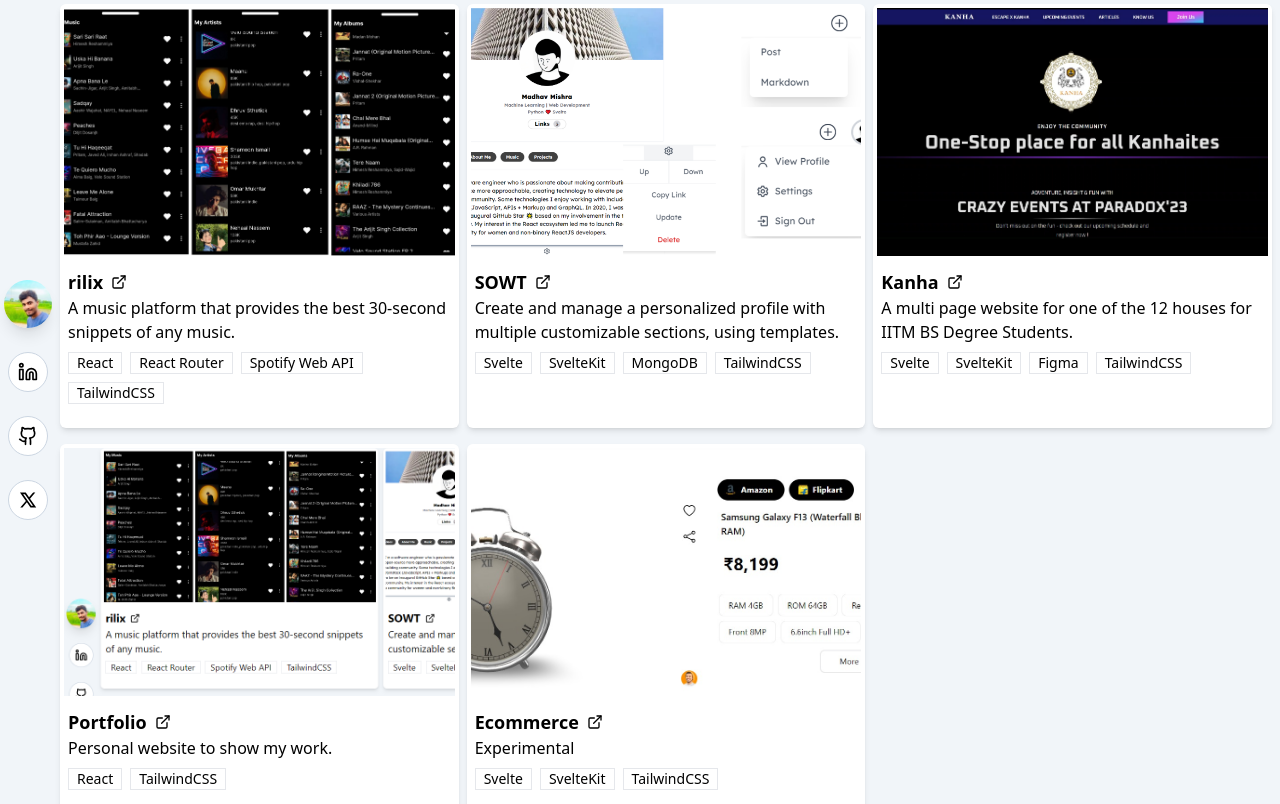
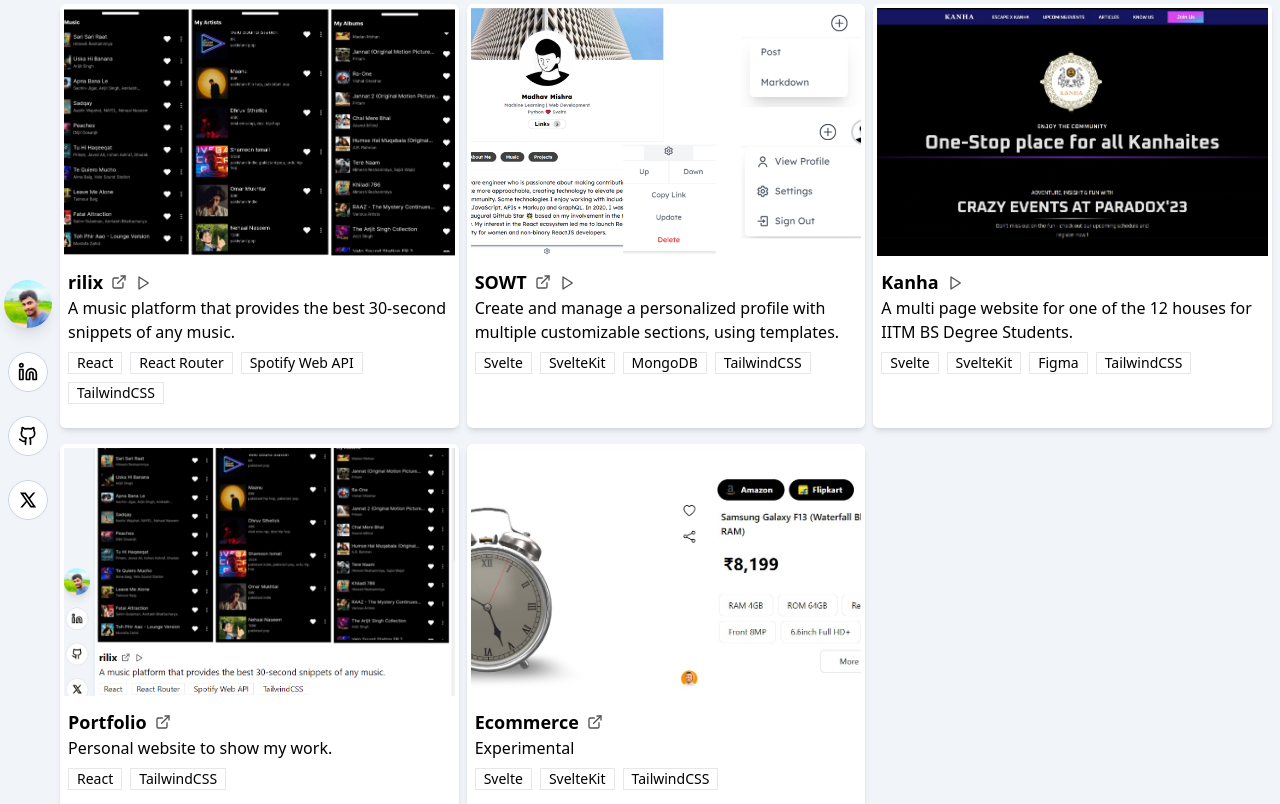
Before and after one commit to madhav240/madhav240.github.io, a React (Vite) app: page / in a window 1280 px wide. Built offline with nearby package versions, Linux system fonts and the light colour scheme.

Commit message:
intial commit

```diff
--- a/index.html
+++ b/index.html
@@ -7,10 +7,10 @@
 
     <meta property="og:title" content="Madhav Mishra" />
     <meta property="og:url" content="https://madhav240.github.io/" />
-    <meta property="og:image" content="/images/madhav.jpg" />
+    <meta property="og:image" content="/images/portfolio.jpg" />
 
     <meta name="twitter:title" content="Madhav Mishra" />
-    <meta name="twitter:image" content="/images/madhav.jpg" />
+    <meta name="twitter:image" content="/images/portfolio.jpg" />
     <meta name="twitter:card" content="summary_large_image" />
   </head>
   <body class="bg-slate-100 overflow-hidden">
--- a/src/App.jsx
+++ b/src/App.jsx
@@ -59,13 +59,7 @@ function App() {
         <ProfileCard />
         <div className="grid md:grid-cols-3 gap-x-2 gap-y-4 mt-1 pr-1 pl-14 pb-6 overflow-y-auto h-dvh">
           {data.map((e, id) => (
-            // <div
-            //   key={id}
-            //   className="cursor-pointer h-fit"
-            //   onClick={() => setSelectedCard(e)}
-            // >
             <Card props={e} key={id} />
-            // </div>
           ))}
         </div>
       </div>
--- a/src/components/Card.jsx
+++ b/src/components/Card.jsx
@@ -1,16 +1,23 @@
-import { ExternalLink } from "lucide-react";
+import { ExternalLink, Play } from "lucide-react";
 
 export default function Card({ props, setSelectedCard }) {
   return (
     <>
       <div className="bg-white rounded-md pb-4 shadow-md">
         {props.slideID ? (
+          <>
+            <div className="relative">
               <img
                 className="md:h-64 sm:w-full p-1 object-cover cursor-pointer"
                 src={props.image}
                 alt=""
                 onClick={() => setSelectedCard(props)}
               />
+              {/* <span className="absolute bottom-4 right-4 p-2 rounded-full flex flex-row justify-center items-center bg-black/50 backdrop-blur-sm text-white">
+                <Play />
+              </span> */}
+            </div>
+          </>
         ) : (
           <img
             className="md:h-64 sm:w-full p-1 object-cover"
@@ -20,6 +27,7 @@ export default function Card({ props, setSelectedCard }) {
         )}
 
         <div className="p-2">
+          <div className="flex flex-row items-center">
             {props.link ? (
               <a
                 href={props.link}
@@ -29,12 +37,20 @@ export default function Card({ props, setSelectedCard }) {
                 <span className="text-lg font-bold">{props.name}</span>
 
                 <span>
-                <ExternalLink className="ml-2 w-4 h-4" />
+                  <ExternalLink className="ml-2 w-4 h-4 text-neutral-600" />
                 </span>
               </a>
             ) : (
               <span className="text-lg font-bold">{props.name}</span>
             )}
+
+            {props.slideID && (
+              <span>
+                <Play className="ml-2 w-4 h-4 text-neutral-600 mt-[2px]" />
+              </span>
+            )}
+          </div>
+
           <p className="line-clamp-2">{props.text}</p>
           <div className="flex flex-row flex-wrap gap-2 mt-2">
             {props.tags.map((e, id) => (
--- a/src/lib/data.json
+++ b/src/lib/data.json
@@ -20,8 +20,7 @@
     "text": "A multi page website for one of the 12 houses for IITM BS Degree Students.",
     "tags": ["Svelte", "SvelteKit", "Figma", "TailwindCSS"],
     "slideID": "2PACX-1vQrDxt6GVtQeG6sXgrW5AKnl93nCIbraEt9-dDZiV_RUqKRvykGJDyH4tbM2R3NAxuu08nzTRzW0BNt",
-    "image": "./images/kanha.png",
-    "link": "https://sowt.vercel.app/"
+    "image": "./images/kanha.png"
   },
   {
     "name": "Portfolio",
```
Also changed, not shown: public/images/portfolio.png. Lines whose indentation alone changed are shown as unchanged.
